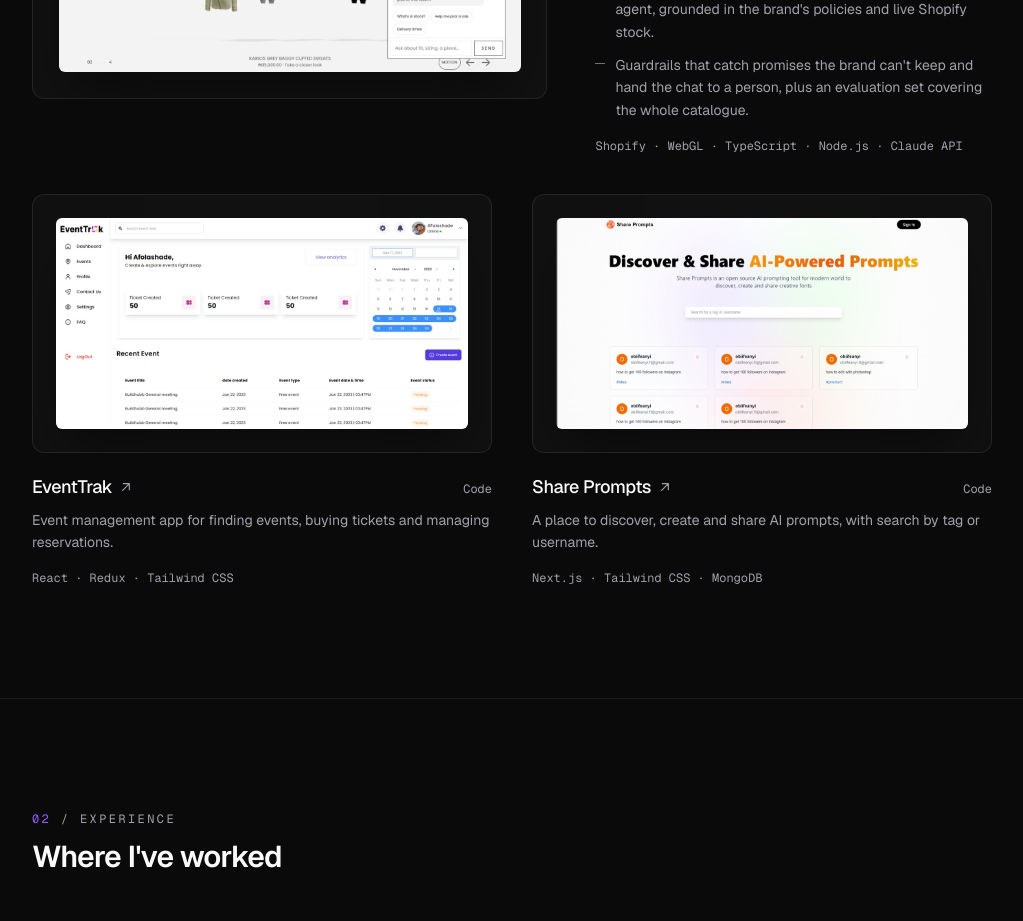
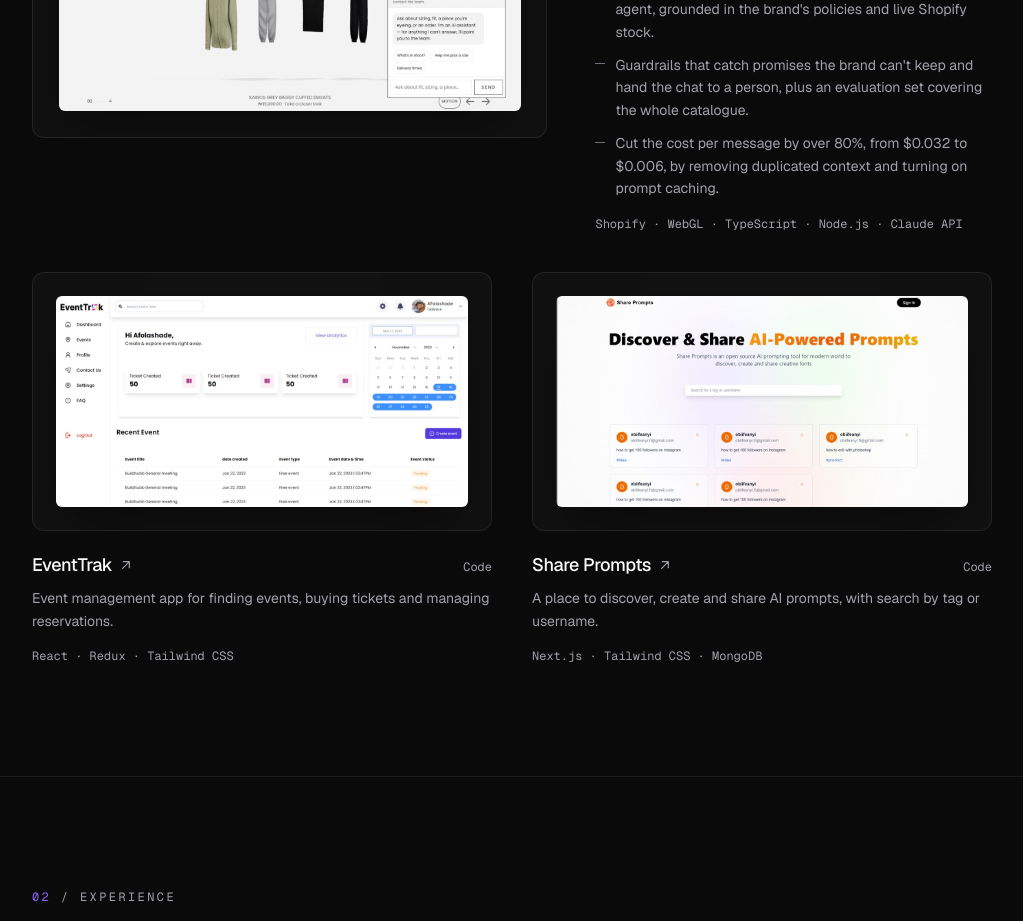
Before and after one commit to wobiR99/Portfolio, a React (Vite) app: page / in a window 1280 px wide. Shown: the part 1240-2161 px from the top of the page, without its empty margins (128-1151 px from the left). Built offline with nearby package versions, Linux system fonts and the light colour scheme.

Commit message:
Add the KAINOS cost-per-message result to its highlights
From the KAINOS-AI-OPT history: trimming duplicated knowledge-base
context and enabling prompt caching took a message from $0.0321 to
$0.0060, measured over six messages.

```diff
--- a/src/constants/index.js
+++ b/src/constants/index.js
@@ -40,6 +40,7 @@
       "Custom Shopify theme with no framework, and a hand-written WebGL rail that hangs the collection in 3D, built from the store's own product photos.",
       "Node.js and TypeScript AI gateway behind the assistant: a router agent hands each question to a support or sales agent, grounded in the brand's policies and live Shopify stock.",
       "Guardrails that catch promises the brand can't keep and hand the chat to a person, plus an evaluation set covering the whole catalogue.",
+      "Cut the cost per message by over 80%, from $0.032 to $0.006, by removing duplicated context and turning on prompt caching.",
     ],
     tags: ["Shopify", "WebGL", "TypeScript", "Node.js", "Claude API"],
     image: kainos,
```
